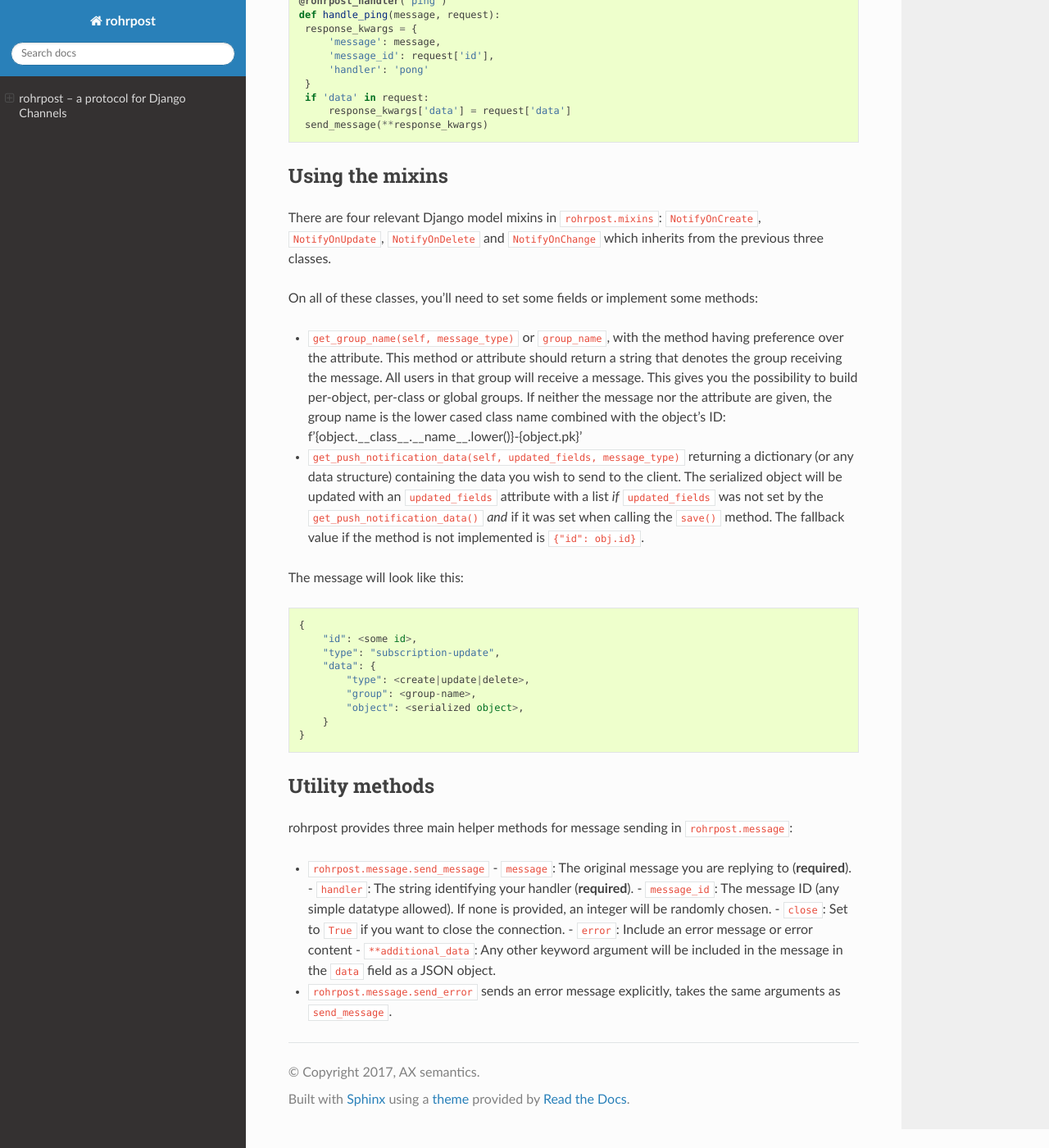
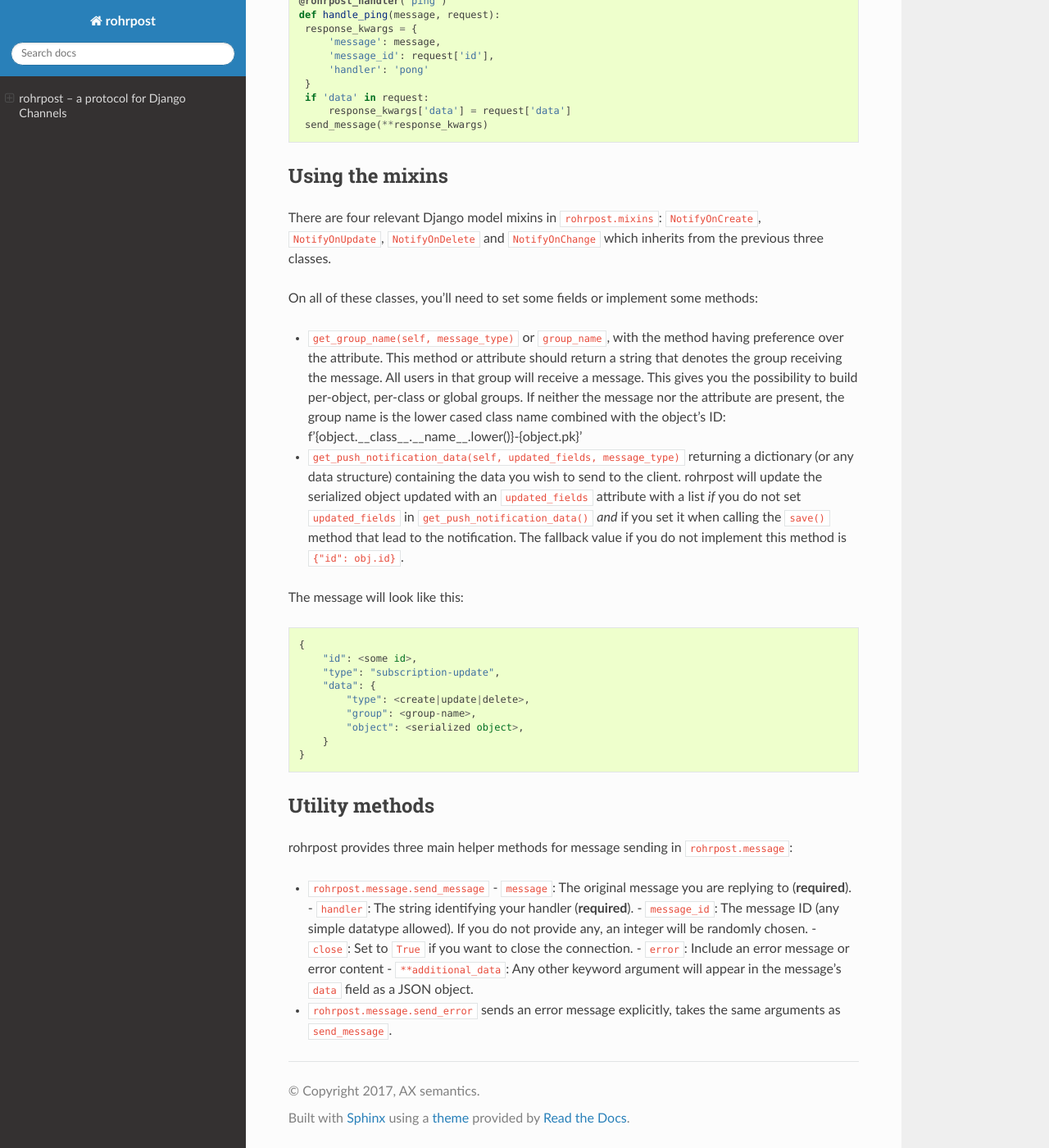
Before and after one commit to axsemantics/rohrpost, a Sphinx documentation site: the page built from doc/index.rst, in a window 1280 px wide and 1400 px high, scrolled down 1076 px. Shown: the whole window at 82% size. Built offline with Sphinx 7.4.7 and the Read the Docs theme 2.0.0, drawn with Linux system fonts in a browser that asks for light colours; some of the changed text lies outside the part shown.

Commit message:
Avoid passive voice

```diff
--- a/doc/index.rst
+++ b/doc/index.rst
@@ -8,8 +8,8 @@
 
 It features a light weight, JSON based protocol, including an exemplary handler
 implementing a ping/pong method. It also comes with a variety of helper methods,
-and Django model mixins that allow to automatically send updates when an object
-is updated, deleted, or created.
+and Django model mixins that allow to automatically send updates when any user
+updates, deletes, or creates an object.
 
 Protocol
 --------
@@ -18,12 +18,12 @@
 of a channels message. rohrpost expects this ``text`` component to be valid
 JSON with
 
-- An ``id`` field that will be sent back in the response.
+- An ``id`` field that rohrpost sends back in the response.
 - A ``type`` field that contains a string defining the message type
   (and hence, which handler will process the message).
-- An optional ``data`` field containing whatever should be transmitted
-  to the handler. Please note that all request data will be given to the
-  handler, and the naming of the ``data`` field is convention only.
+- An optional ``data`` field containing whatever data rohrpost should
+  transmit to the handler. Please note that rohrpost will transmit all request
+  data to the handler, and the naming of the ``data`` field is convention only.
 
 A typical message would look like this:
 
@@ -40,7 +40,7 @@
 
 rohrpost provides a decorator ``rohrpost_handler``, that accepts both a string
 and a list to register a method as the handler for incoming messages.
-This is how the ping method is implemented:
+This is how the ping method works:
 
 .. code-block:: python
 
@@ -74,15 +74,17 @@
   a string that denotes the group receiving the message. All users in that
   group will receive a message. This gives you the possibility to build
   per-object, per-class or global groups.
-  If neither the message nor the attribute are given, the group name is
-  the lower cased class name combined with the object's ID:
+  If neither the message nor the attribute are present, the group name is the
+  lower cased class name combined with the object's ID:
   f'{object.__class__.__name__.lower()}-{object.pk}'
-- ``get_push_notification_data(self, updated_fields, message_type)`` returning a dictionary
-  (or any data structure) containing the data you wish to send to the client.
-  The serialized object will be updated with an ``updated_fields`` attribute with a list *if*
-  ``updated_fields`` was not set by the ``get_push_notification_data()``
-  *and* if it was set when calling the ``save()`` method.
-  The fallback value if the method is not implemented is ``{"id": obj.id}``.
+- ``get_push_notification_data(self, updated_fields, message_type)`` returning
+  a dictionary (or any data structure) containing the data you wish to send to
+  the client.
+  rohrpost will update the serialized object updated with an ``updated_fields``
+  attribute with a list *if* you do not set ``updated_fields`` in
+  ``get_push_notification_data()`` *and* if you set it when calling the
+  ``save()`` method that lead to the notification.
+  The fallback value if you do not implement this method is ``{"id": obj.id}``.
 
 The message will look like this::
 
@@ -105,10 +107,10 @@
 - ``rohrpost.message.send_message``
   - ``message``: The original message you are replying to (**required**).
   - ``handler``: The string identifying your handler (**required**).
-  - ``message_id``: The message ID (any simple datatype allowed). If none is provided, an integer will be randomly chosen.
+  - ``message_id``: The message ID (any simple datatype allowed). If you do not provide any, an integer will be randomly chosen.
   - ``close``: Set to ``True`` if you want to close the connection.
   - ``error``: Include an error message or error content
-  - ``**additional_data``: Any other keyword argument will be included in the message in the ``data`` field as a JSON object.
+  - ``**additional_data``: Any other keyword argument will appear in the message's ``data`` field as a JSON object.
 - ``rohrpost.message.send_error`` sends an error message explicitly, takes the same arguments as ``send_message``.
 
 .. toctree::
```
